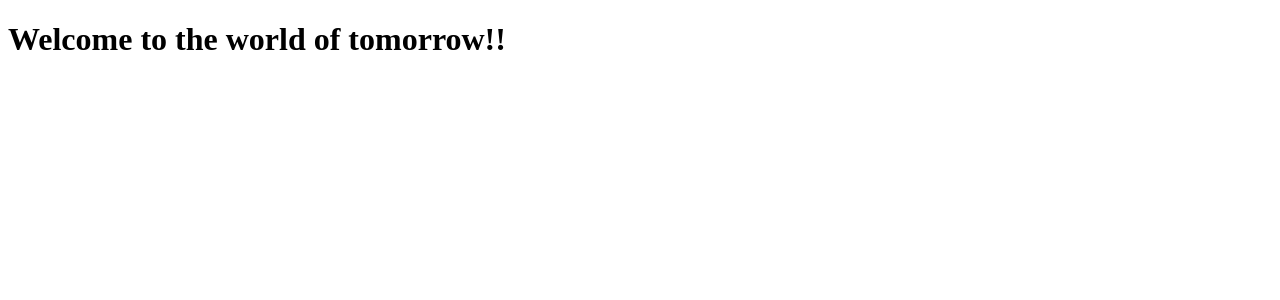
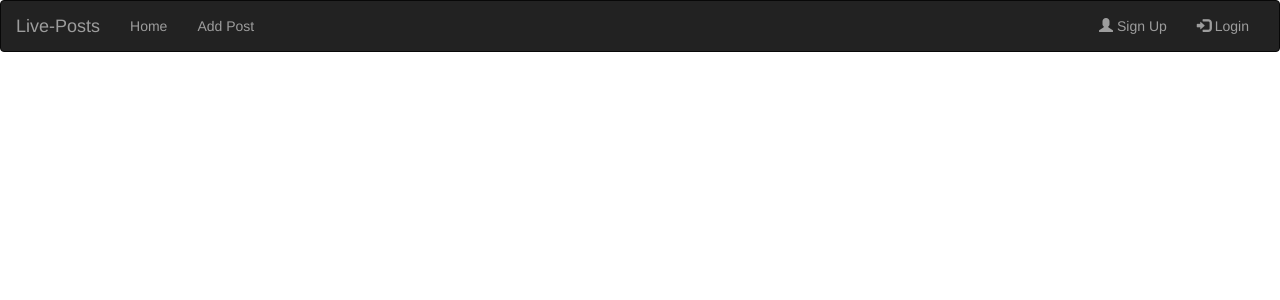
Before and after one commit to Chrispolanco/live-posts, an Angular app: page / in a window 1280 px wide. Shown: the top 300 px of the page. Built offline with nearby package versions, Linux system fonts and the light colour scheme.

Commit message:
Header component skeleton done

```diff
--- a/src/app/app.component.html
+++ b/src/app/app.component.html
@@ -1 +1 @@
-<h1>Welcome to the world of tomorrow!!</h1>
+<app-header></app-header>
--- a/src/app/header/header.component.html
+++ b/src/app/header/header.component.html
@@ -1 +1,33 @@
-<p>header works!</p>
+<nav class="navbar navbar-inverse">
+  <div class="container-fluid">
+    <div class="navbar-header">
+      <button
+        type="button"
+        class="navbar-toggle"
+        data-toggle="collapse"
+        data-target="#myNavbar"
+      >
+        <span class="icon-bar"></span>
+        <span class="icon-bar"></span>
+        <span class="icon-bar"></span>
+      </button>
+      <a class="navbar-brand" href="#">Live-Posts</a>
+    </div>
+    <div class="collapse navbar-collapse" id="myNavbar">
+      <ul class="nav navbar-nav">
+        <li><a href="#">Home</a></li>
+      </ul>
+      <ul class="nav navbar-nav">
+        <li><a href="#">Add Post</a></li>
+      </ul>
+      <ul class="nav navbar-nav navbar-right">
+        <li>
+          <a href="#"><span class="glyphicon glyphicon-user"></span> Sign Up</a>
+        </li>
+        <li>
+          <a href="#"><span class="glyphicon glyphicon-log-in"></span> Login</a>
+        </li>
+      </ul>
+    </div>
+  </div>
+</nav>
--- a/src/index.html
+++ b/src/index.html
@@ -1,11 +1,17 @@
-<!doctype html>
+<!DOCTYPE html>
 <html lang="en">
   <head>
-  <meta charset="utf-8">
+    <meta charset="utf-8" />
     <title>LivePosts</title>
-  <base href="/">
-  <meta name="viewport" content="width=device-width, initial-scale=1">
-  <link rel="icon" type="image/x-icon" href="favicon.ico">
+    <base href="/" />
+    <meta name="viewport" content="width=device-width, initial-scale=1" />
+    <link rel="icon" type="image/x-icon" href="favicon.ico" />
+    <link
+      rel="stylesheet"
+      href="https://maxcdn.bootstrapcdn.com/bootstrap/3.4.1/css/bootstrap.min.css"
+    />
+    <script src="https://ajax.googleapis.com/ajax/libs/jquery/3.6.0/jquery.min.js"></script>
+    <script src="https://maxcdn.bootstrapcdn.com/bootstrap/3.4.1/js/bootstrap.min.js"></script>
   </head>
   <body>
     <app-root></app-root>
```
Lines whose indentation alone changed are shown as unchanged.
